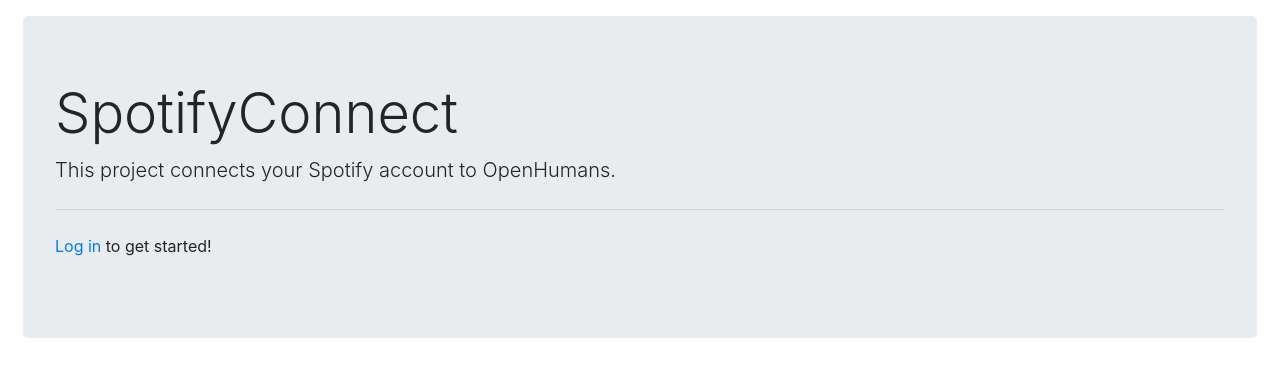
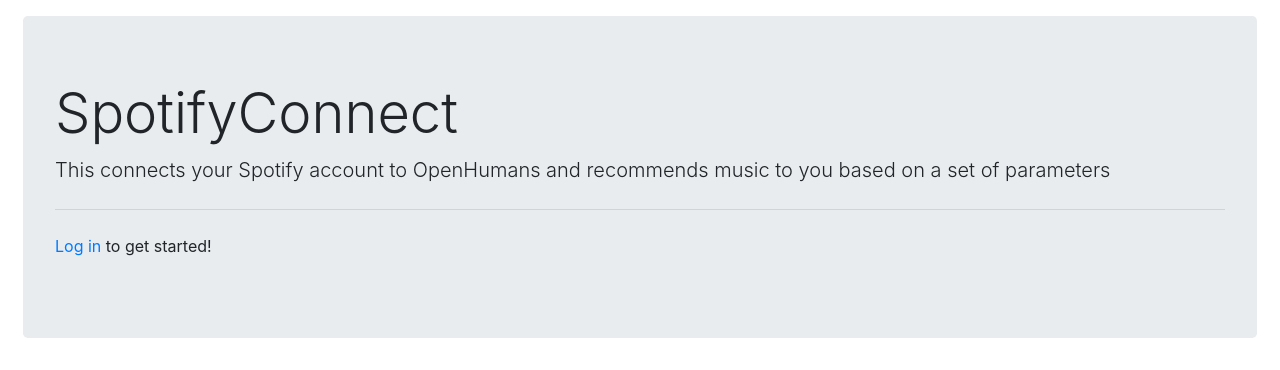
Before and after one commit to mikepsinn/oh-spotify-connect, a Django app: page / in a window 1280 px wide. Shown: the part 72-442 px from the top of the page. Run offline with Django 3.2, Linux system fonts and the light colour scheme; some libraries are stand-ins or nearby versions.

Commit message:
Update description

```diff
--- a/app/templates/info.html
+++ b/app/templates/info.html
@@ -3,7 +3,7 @@
 {% block content %}
     <div class="jumbotron">
         <h1 class="display-4">SpotifyConnect</h1>
-        <p class="lead">This project connects your Spotify account to OpenHumans.</p>
+        <p class="lead">This connects your Spotify account to OpenHumans and recommends music to you based on a set of parameters</p>
         <hr class="my-4">
         <p>
             <a href="{% if request.user.is_authenticated %} {% url 'dashboard' %} {% else %} {% url 'authorize' %} {% endif %}">
```
